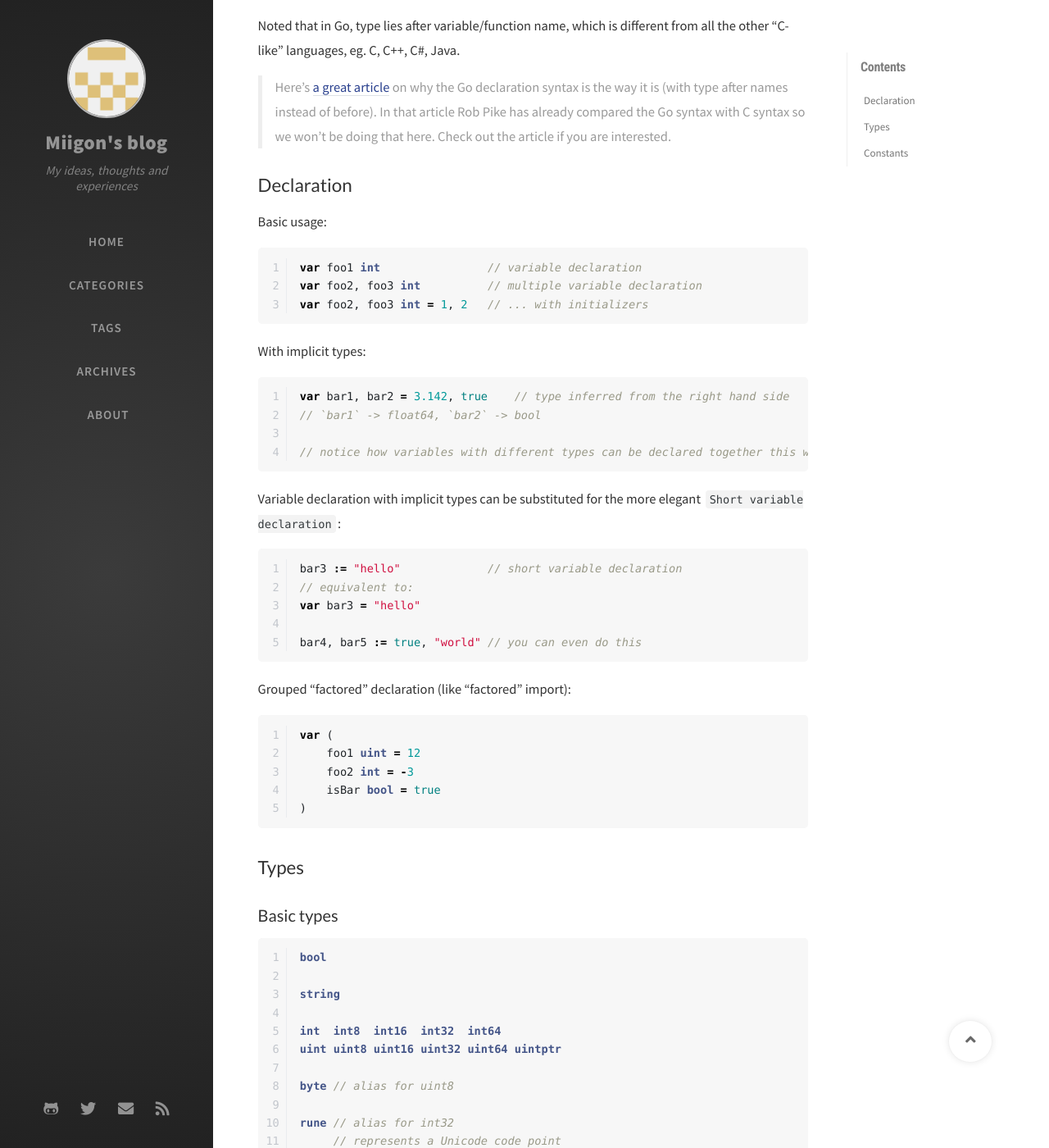
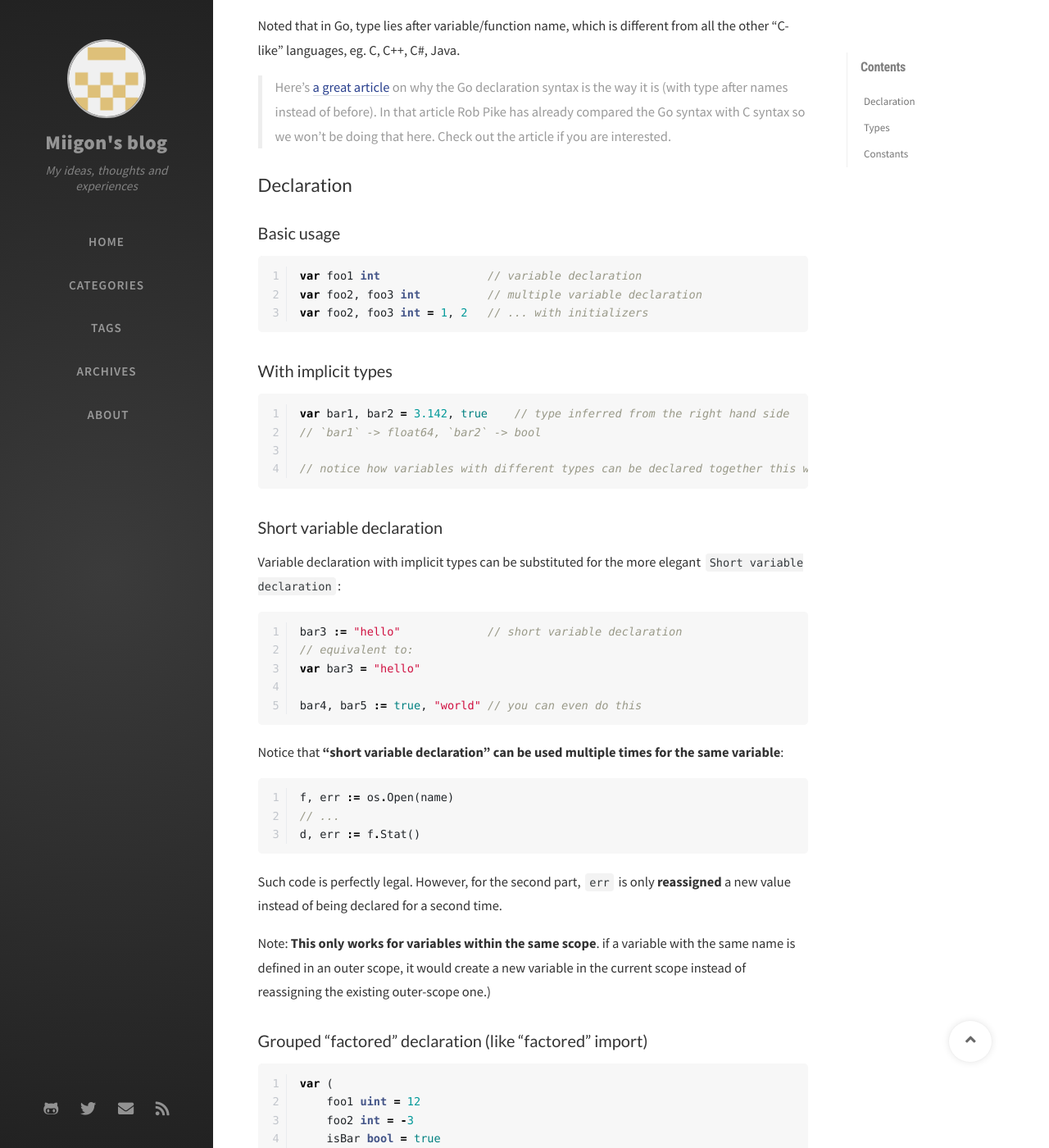
Before and after one commit to Miigon/blog, a Jekyll site: the page built from _posts/golang/2020-12-22-values-types-and-variables.md, in a window 1280 px wide and 1400 px high, scrolled down 256 px. Shown: the whole window at 82% size. Built offline with Jekyll 4.4.1, drawn with Linux system fonts in a browser that asks for light colours; nearby versions of some CDN libraries; comment, search, counter and statistics services are not loaded.

Commit message:
update: values-types-and-variables

````diff
--- a/_posts/golang/2020-12-22-values-types-and-variables.md
+++ b/_posts/golang/2020-12-22-values-types-and-variables.md
@@ -17,14 +17,14 @@ other "C-like" languages, eg. C, C++, C#, Java.
 
 ## Declaration
 
-Basic usage:
+### Basic usage
 ```go
 var foo1 int                // variable declaration
 var foo2, foo3 int          // multiple variable declaration
 var foo2, foo3 int = 1, 2   // ... with initializers
 ```
 
-With implicit types:
+### With implicit types
 ```go
 var bar1, bar2 = 3.142, true    // type inferred from the right hand side
 // `bar1` -> float64, `bar2` -> bool
@@ -32,6 +32,7 @@ var bar1, bar2 = 3.142, true    // type inferred from the right hand side
 // notice how variables with different types can be declared together this way.
 ```
 
+### Short variable declaration
 Variable declaration with implicit types can be substituted for the more elegant
 `Short variable declaration`:
 ```go
@@ -41,8 +42,20 @@ var bar3 = "hello"
 
 bar4, bar5 := true, "world" // you can even do this
 ```
+Notice that __"short variable declaration" can be used multiple times for the same variable__:
+```go
+f, err := os.Open(name)
+// ...
+d, err := f.Stat()
+```
+Such code is perfectly legal. However, for the second part, `err` is only **reassigned**
+a new value instead of being declared for a second time.
 
-Grouped "factored" declaration (like "factored" import):
+Note: __This only works for variables within the same scope__. if a variable with the
+same name is defined in an outer scope, it would create a new variable in the current
+scope instead of reassigning the existing outer-scope one.)
+
+### Grouped "factored" declaration (like "factored" import)
 ```go
 var (
     foo1 uint = 12
````
